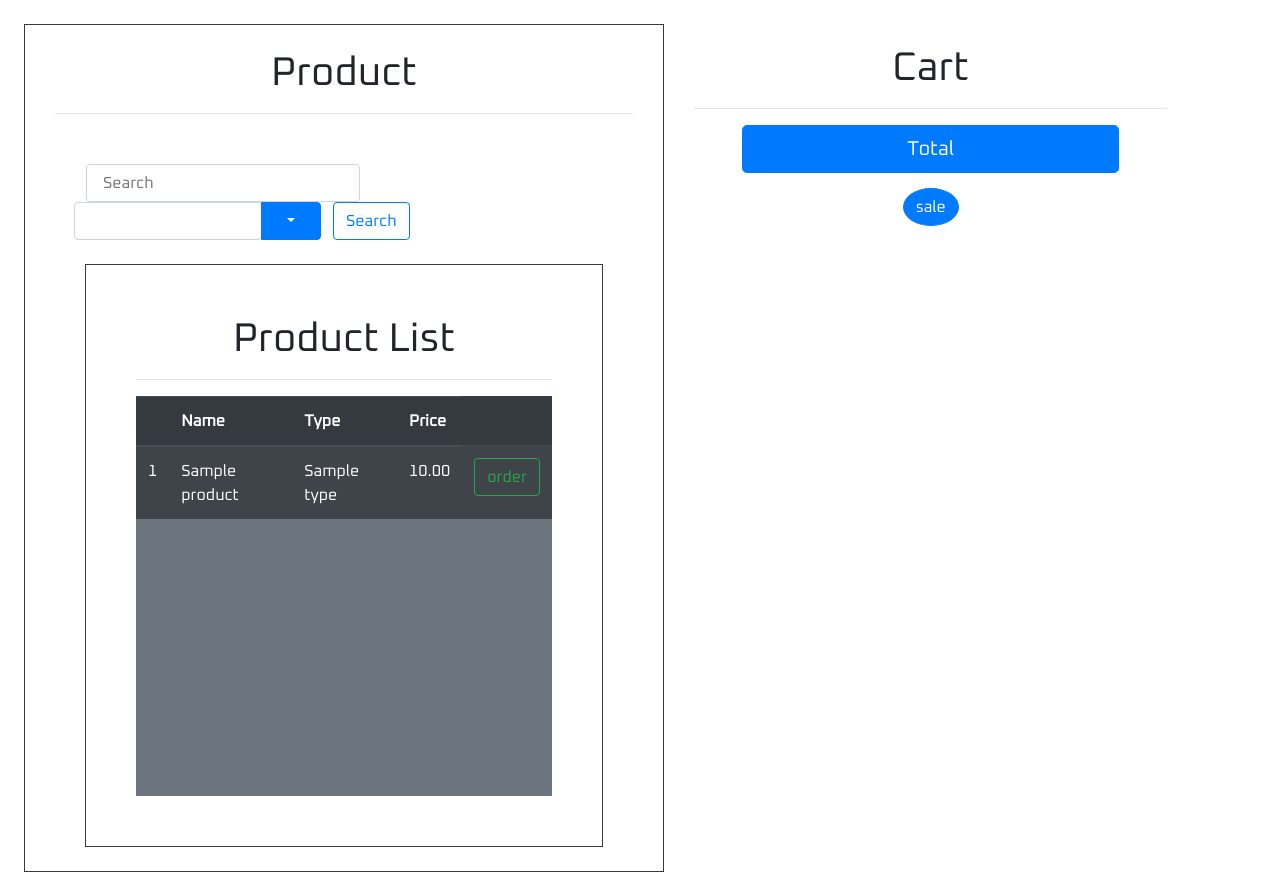
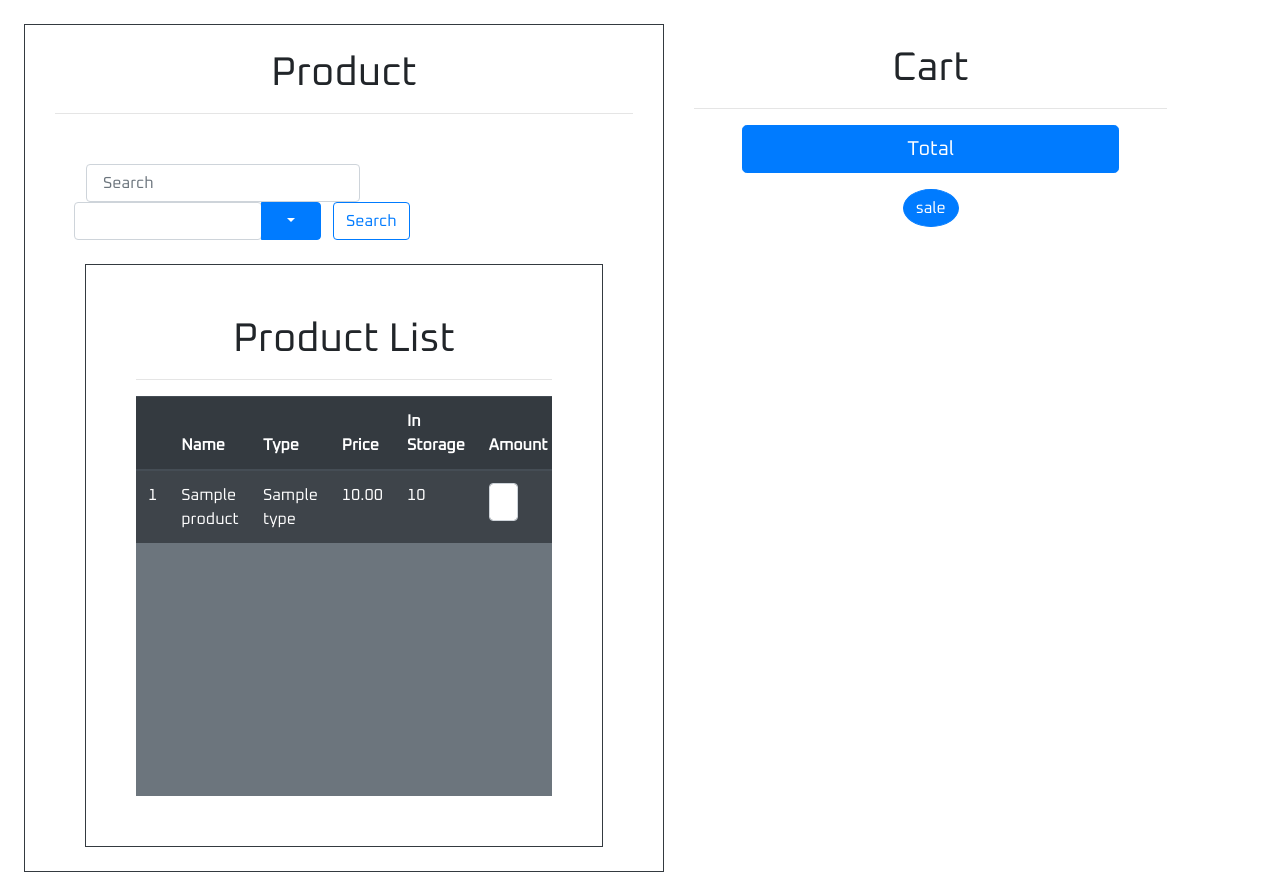
Before and after one commit to blackjokerrr/POS, a Django app: page /index/ in a window 1280 px wide. Shown: the part 61-933 px from the top of the page. Run offline with Django 3.2, Linux system fonts and the light colour scheme; tables that the repository leaves empty hold one stand-in row (values such as "Sample post"); some libraries are stand-ins or nearby versions.

Commit message:
Update and Delete and Change and Add Storage for storage data of product amount

```diff
--- a/Management/models.py
+++ b/Management/models.py
@@ -2,8 +2,10 @@ from django.db import models
 
 
 class Order(models.Model):
-    date_time = models.DateField(null=True)
+    date_time = models.DateField(auto_now=True)
     total_price = models.DecimalField(max_digits=6, decimal_places=2)
+    def __str__(self):
+        return str(self.date_time)
 
 class Type(models.Model):
     name = models.CharField(max_length=50)
@@ -17,6 +19,7 @@ class Product(models.Model):
     type_of = models.ForeignKey(Type, on_delete=models.PROTECT)
     description = models.CharField(max_length=200, null=True, blank=True)
     price = models.DecimalField(max_digits=6, decimal_places=2)
+    storage = models.SmallIntegerField()
     orders = models.ManyToManyField(Order, through='Sale.Order_Product')
     def __str__(self):
         return self.name
--- a/Sale/templates/index/index.html
+++ b/Sale/templates/index/index.html
@@ -38,8 +38,6 @@ Sale
                             <h1 class='text-center'>Product List</h1>
                             <hr>
                             <div class='bg-secondary' style='overflow: auto; height: 400px'>
-                                <form action='#' method='POST'>
-                                    {% csrf_token %}
                                 <table class="table table-striped table-dark">
                                     <tbody>
                                         <thead>
@@ -48,21 +46,35 @@ Sale
                                                 <th>Name</th>
                                                 <th>Type</th>
                                                 <th>Price</th>
+                                                <th>In Storage</th>
+                                                <th>Amount</th>
                                             </tr>
                                         </thead>
                                         {% for pr in product %}
+                                        <form action='{{ forloop.counter }}' method='POST'>
+                                            {% csrf_token %}
                                             <tr>
                                                 <td>{{ forloop.counter }}</td>
-                                                <td>{{ pr.name|capfirst }}</td>
+                                                <td>
+                                                    {{ pr.name|capfirst }}
+                                                    <input type='hidden'  name='get_product' value='{{ pr.name }}'>
+                                                </td>
                                                 <td>{{ pr.type_of }}</td>
                                                 <td>{{ pr.price }}</td>
-                                                <td><button type="submit" class="btn btn-outline-success">order</button>
+                                                <td>{{ pr.storage }}</td>
+                                                <td><input type='number' class='form-control w-50' value='0' name = 'amount' min='0'>
+                                                    {% if alert != '' and forloop.counter == number_counter %}
+                                                        <p class='mt-2'>{{ alert }}</p>
+                                                        <input type='hidden' name='not_send' value='0'>
+                                                    {% endif %}
+                                                </td>
+                                                <td><button type="submit" class="btn btn-outline-success">add</button>
                                                 </td>
                                             </tr>
+                                        </form>
                                         {% endfor %}
                                     </tbody>
                                 </table>
-                                </form>
                             </div>
                         </div>
                     </div>
@@ -74,10 +86,15 @@ Sale
                 <h1 class='content text-center'>Cart</h1>
                 <hr>
             </div>
-            {{ number_order }}
+            {% if cart.not_send == '' and cart.amount > 0 %}
+                {{ cart.name }}
+                {{ cart.type }}
+                {{ cart.price }}
+                {{ cart.amount }}
+            {% endif %}
             <div class='text-center'>
                 <button type="button" class="btn btn-primary btn-lg w-75">Total</button><br>
-                <button type="button" class="btn btn-primary rounded-circle" style='margin-top:15px'>sale</button>
+                <button type="button" class="btn btn-primary rounded-circle mt-3">sale</button>
             </div>
         </div>
     </div>
--- a/Sale/urls.py
+++ b/Sale/urls.py
@@ -4,7 +4,7 @@ from django.urls import path, include
 from Sale import views
 
 urlpatterns = [
-    path('index/', views.showProduct, name='index'),
-    path('index/#', views.showProduct, name='cart')
+    path('index/', views.Index, name='index'),
+    path('index/<int:key_of>', views.Index, name='cart')
 
 ]
--- a/Sale/views.py
+++ b/Sale/views.py
@@ -33,13 +33,41 @@ def go_login(request):
 
 # Home
 
-def showProduct(request):
-    product = Product.objects.all()
+def Index(request, key_of=0):
+    product = Product.objects.all().order_by('pk')
+    cart, alert = {}, ''
 
     if request.method == 'POST':
-        print(request)
+        item = Product.objects.get(name__iexact=request.POST.get('get_product'))
+        amount = int(request.POST.get('amount'))
+        not_send = ''
+
+        if amount > item.storage:
+            alert = 'In Storage have ' + str(item.storage)
+            not_send = request.POST.get('not_send')
+            amount = 0
+
+        # Change
+        item.storage -= amount
+        item.save()
+
+        # Delete
+        if item.storage <= 0:
+            item.delete()
+
+
+        cart = {
+            'name': item.name,
+            'type': item.type_of,
+            'price': item.price * amount if amount != 0 else 1,
+            'amount': amount,
+            'not_send': not_send
+        }
 
     return render(request, 'index/index.html', context = {
         'product': product,
-        'name': request.user.username
+        'alert': alert,
+        'name': request.user.username,
+        'cart': cart,
+        'number_counter': key_of
     })
```
Also changed, not shown: Management/migrations/0012_product_amount.py (added), Management/migrations/0013_auto_20200305_1429.py (added), Management/migrations/0014_auto_20200305_1434.py (added), Management/migrations/0015_auto_20200305_1555.py (added), Management/migrations/0016_auto_20200305_1644.py (added), Management/migrations/0017_auto_20200305_1646.py (added). Lines whose indentation alone changed are shown as unchanged.
